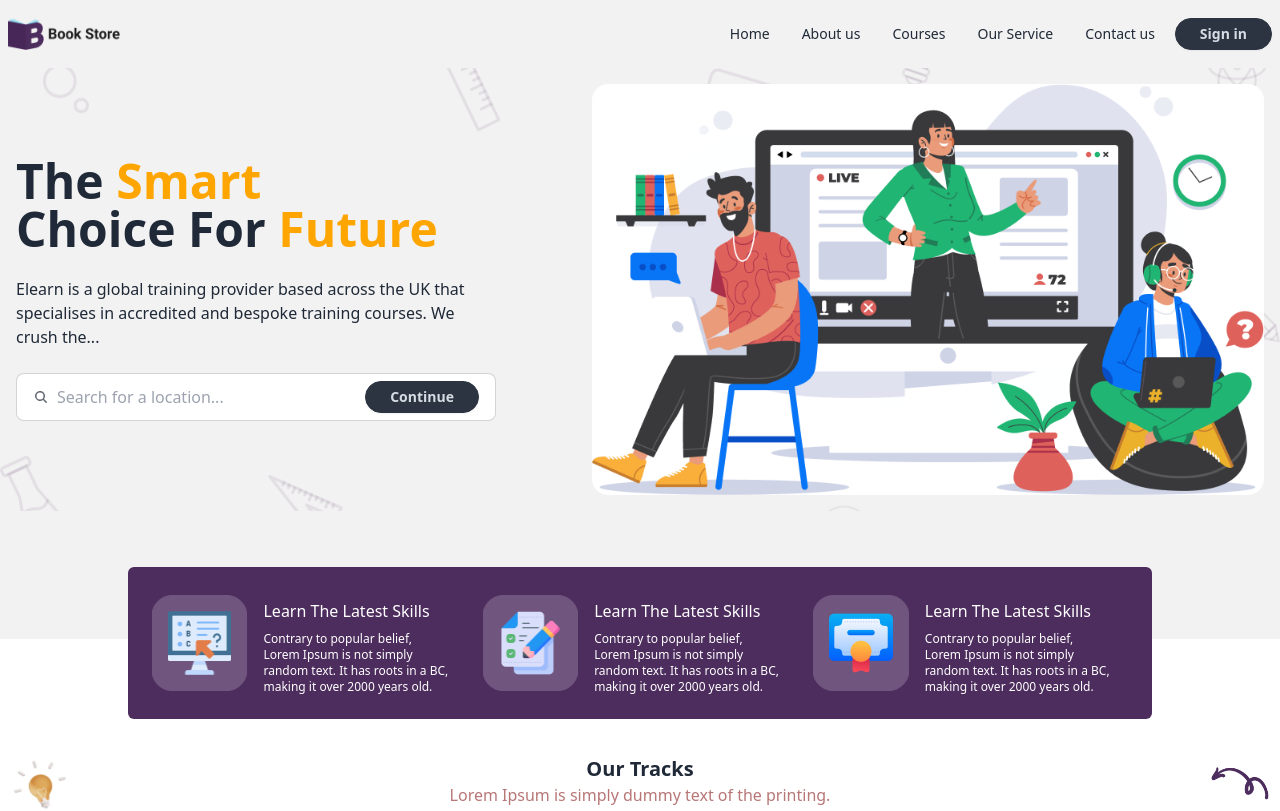
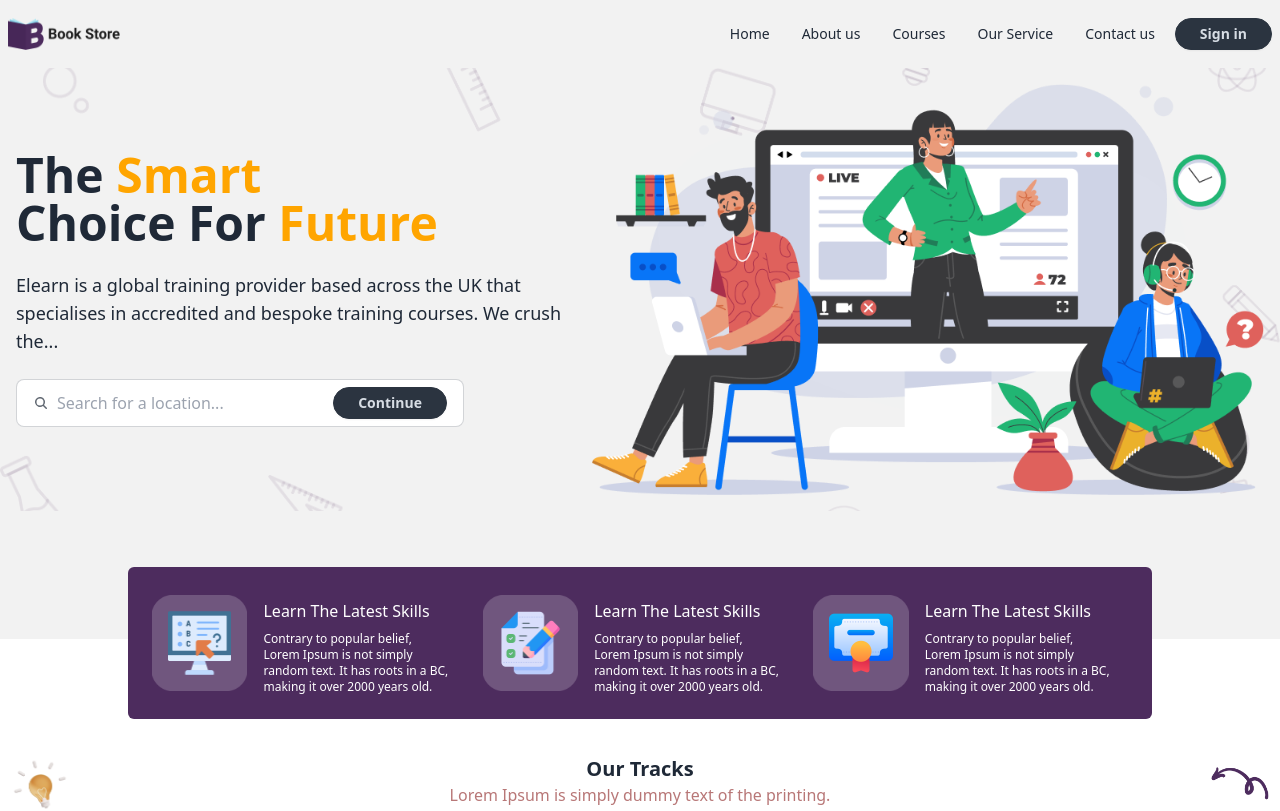
Before and after one commit to Samirun-Shuvo/spellbound-book-store-task, a React (Vite) app: page / in a window 1280 px wide. Shown: the top 811 px of the page. Built offline with nearby package versions, Linux system fonts and the light colour scheme.

Commit message:
complete task check error solve

```diff
--- a/src/pages/home/header/Header.jsx
+++ b/src/pages/home/header/Header.jsx
@@ -4,30 +4,36 @@ import header_img from "../../../assets/home/header/header-img.png";
 const Header = () => {
   return (
     <div
-        className="hero bg-base-200 mb-32"
+      className="hero bg-base-200 mb-32 overflow-hidden"
       style={{
         backgroundImage: `url(${header_bg})`,
         backgroundSize: "cover",
         backgroundPosition: "center",
       }}
     >
-        <div className="hero-content flex-col lg:flex-row-reverse">
-          <div className="card bg-base-100 w-full max-w-2xl shrink-0">
-            <img src={header_img} alt="Header" className="w-full h-auto" />
+      <div className="hero-content flex-col lg:flex-row-reverse w-full">
+        <div className="w-full max-w-2xl shrink-0">
+          <img
+            src={header_img}
+            alt="Header"
+            className="w-full h-auto object-cover"
+          />
         </div>
-          <div className="text-center lg:text-left lg:mr-20">
-            <h1 className="text-5xl font-bold">
+
+        <div className="text-center lg:text-left p-4 lg:p-0">
+          <h1 className="text-3xl md:text-4xl lg:text-5xl font-bold">
             The <span className="text-[orange]">Smart</span>
           </h1>
-            <h1 className="text-5xl font-bold">
+          <h1 className="text-3xl md:text-4xl lg:text-5xl font-bold">
             Choice For <span className="text-[orange]">Future</span>
           </h1>
-            <p className="py-6">
+          <p className="py-4 md:py-6 text-sm md:text-base lg:text-lg">
             Elearn is a global training provider based across the UK that
             specialises in accredited and bespoke training courses. We crush
             the...
           </p>
-            <div>
+
+          <div className="w-full max-w-md mx-auto lg:mx-0">
             <label className="input input-bordered flex items-center gap-2">
               <svg
                 xmlns="http://www.w3.org/2000/svg"
```
Lines whose indentation alone changed are shown as unchanged.
